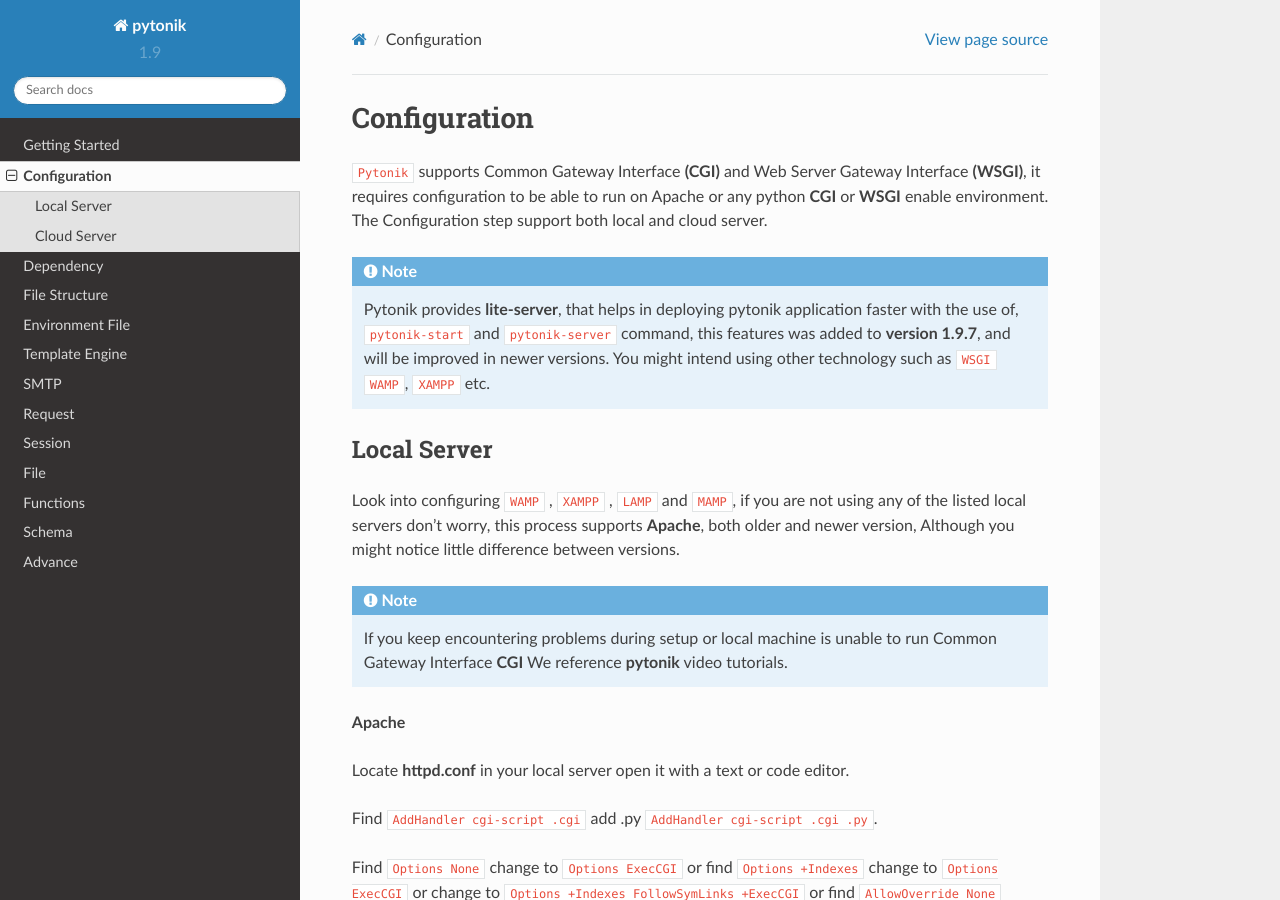
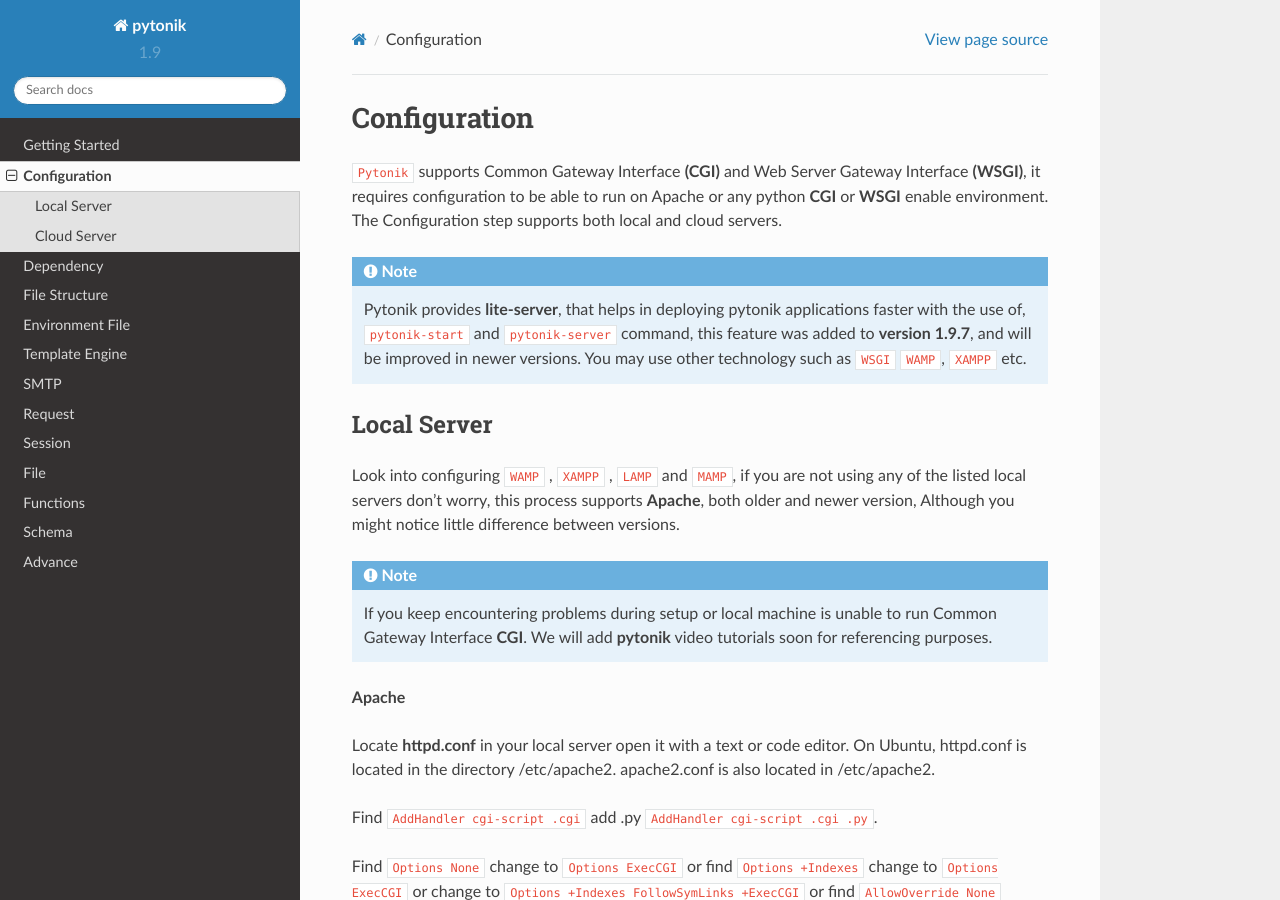
Before and after one commit to pytonik/pytonik, a Sphinx documentation site: the page built from docs/source/configuration.rst, in a window 1280 px wide and 900 px high. Built offline with Sphinx 7.4.7 and the Read the Docs theme 2.0.0, drawn with Linux system fonts in a browser that asks for light colours.

Commit message:
Update to configuration.rst
Slight modifications.

```diff
--- a/docs/source/configuration.rst
+++ b/docs/source/configuration.rst
@@ -2,12 +2,12 @@ Configuration
 =============
 
 ``Pytonik`` supports Common Gateway Interface **(CGI)** and Web Server Gateway Interface **(WSGI)**, it requires configuration to be able to run on Apache or any python
-**CGI** or **WSGI** enable environment.  The Configuration step support both local and cloud server.
+**CGI** or **WSGI** enable environment.  The Configuration step supports both local and cloud servers.
 
 
 .. note::
 
-	Pytonik provides **lite-server**, that helps in deploying pytonik application faster with the use of, ``pytonik-start`` and ``pytonik-server`` command, this features was added to **version 1.9.7**, and will be improved in newer versions. You might intend using other technology such as ``WSGI`` ``WAMP``, ``XAMPP`` etc.
+	Pytonik provides **lite-server**, that helps in deploying pytonik applications faster with the use of, ``pytonik-start`` and ``pytonik-server`` command, this feature was added to **version 1.9.7**, and will be improved in newer versions. You may use other technology such as ``WSGI`` ``WAMP``, ``XAMPP`` etc.
 
 
 Local Server
@@ -19,12 +19,13 @@ both older and newer version, Although you might notice little difference betwee
 
 .. note::
 
-	If you keep encountering problems during setup or local machine is unable to run Common Gateway Interface **CGI** We reference **pytonik** video tutorials.
+	If you keep encountering problems during setup or local machine is unable to run Common Gateway Interface **CGI**. We will add **pytonik** video tutorials soon for referencing purposes.
 
 
 **Apache**
 
 Locate **httpd.conf** in your local server open it with a text or code editor.
+On Ubuntu, httpd.conf is located in the directory /etc/apache2. apache2.conf is also located in /etc/apache2.
 
 Find ``AddHandler cgi-script .cgi`` add .py  ``AddHandler cgi-script .cgi .py``.
 
```
